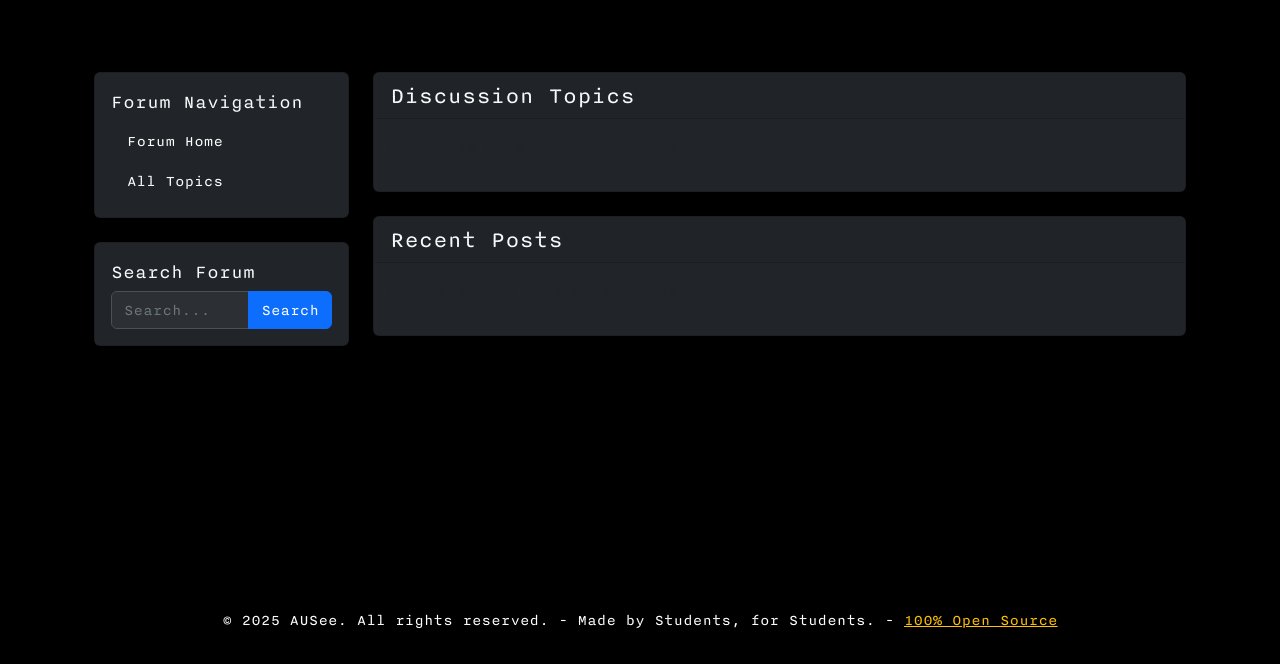
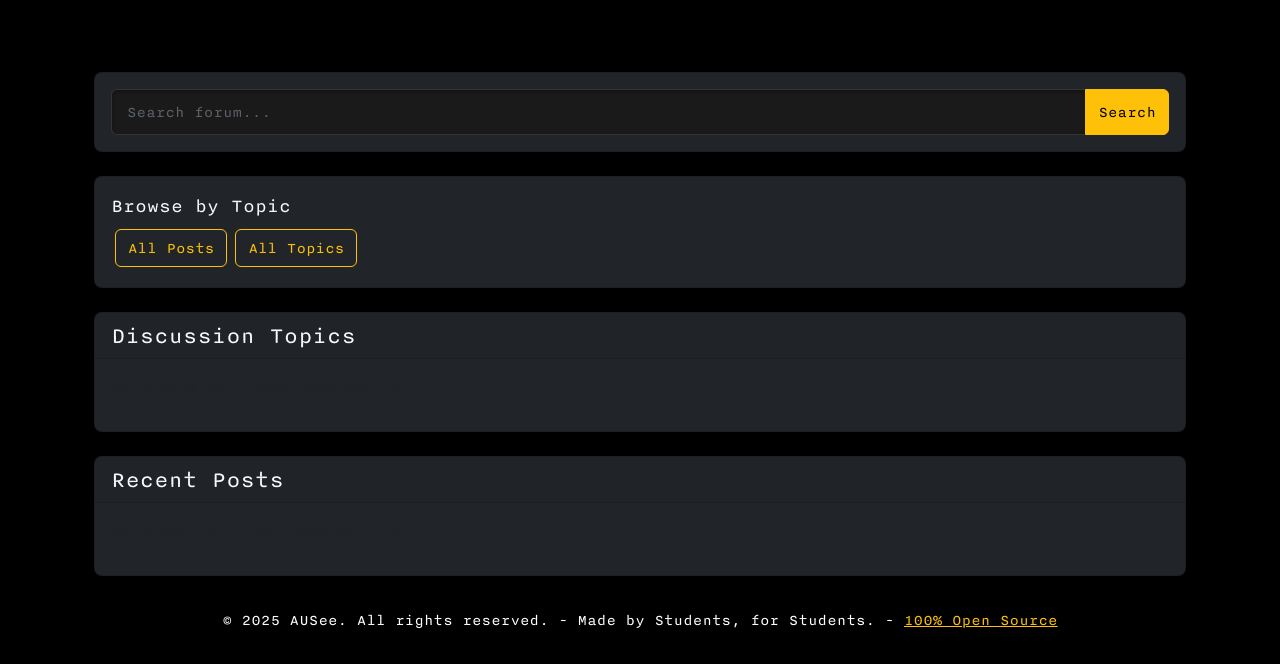
Before and after one commit to NatanAmado/AUSee, a Django app: page /forum/ in a window 1280 px wide. Shown: the part 136-800 px from the top of the page. Run offline with Django 4.2, Linux system fonts and the light colour scheme; data that the repository does not hold is empty; parts of the project's set-up code (start-up, migrations or seed data) failed here and were passed over.

Commit message:
Refactor forum styles and templates: update button colors to yellow for consistency, enhance card styles with rounded corners, and improve form input aesthetics. Adjust navigation layout for better usability and streamline search functionality.

```diff
--- a/CourseReviews1/static/css/forum.css
+++ b/CourseReviews1/static/css/forum.css
@@ -3,6 +3,8 @@
 /* Post and Comment Cards */
 .card {
     transition: transform 0.2s;
+    border-radius: 8px;
+    overflow: hidden;
 }
 
 .card:hover {
@@ -17,6 +19,28 @@
 .btn-outline-success:hover,
 .btn-outline-danger:hover {
     transform: scale(1.1);
+}
+
+/* Yellow Buttons - Replacing Blue */
+.btn-primary {
+    background-color: #dba309 !important;
+    border-color: #dba309 !important;
+}
+
+.btn-primary:hover {
+    background-color: #c99000 !important;
+    border-color: #c99000 !important;
+}
+
+.btn-outline-primary {
+    color: #dba309 !important;
+    border-color: #dba309 !important;
+}
+
+.btn-outline-primary:hover,
+.btn-outline-primary.active {
+    background-color: #dba309 !important;
+    color: #fff !important;
 }
 
 /* Comments */
@@ -35,21 +59,30 @@
 }
 
 /* Forms */
-.form-control {
-    background-color: #2c3034;
-    border-color: #495057;
+.form-control, .custom-input {
+    background-color: #1a1a1a;
+    border-color: #333;
     color: #fff;
+    border-radius: 6px;
+    padding: 10px 15px;
+    box-shadow: inset 0 2px 4px rgba(0, 0, 0, 0.3);
+    transition: all 0.3s ease;
 }
 
-.form-control:focus {
-    background-color: #2c3034;
-    border-color: #0d6efd;
+.form-control:focus, .custom-input:focus {
+    background-color: #222;
+    border-color: #dba309;
     color: #fff;
-    box-shadow: 0 0 0 0.25rem rgba(13, 110, 253, 0.25);
+    box-shadow: 0 0 0 0.25rem rgba(219, 163, 9, 0.25);
 }
 
-.form-control::placeholder {
+.form-control::placeholder, .custom-input::placeholder {
     color: #6c757d;
+    opacity: 0.8;
+}
+
+textarea.form-control {
+    min-height: 120px;
 }
 
 /* Pagination */
@@ -60,14 +93,14 @@
 }
 
 .page-link:hover {
-    background-color: #0d6efd;
-    border-color: #0d6efd;
+    background-color: #dba309;
+    border-color: #dba309;
     color: #fff;
 }
 
 .page-item.active .page-link {
-    background-color: #0d6efd;
-    border-color: #0d6efd;
+    background-color: #dba309;
+    border-color: #dba309;
 }
 
 /* Search Box */
--- a/forum/templates/forum/base_forum.html
+++ b/forum/templates/forum/base_forum.html
@@ -6,54 +6,43 @@
     {% csrf_token %}
 </form>
 <div class="container mt-4">
-    <div class="row">
-        <!-- Sidebar -->
-        <div class="col-md-3">
-            <div class="card bg-dark text-light mb-4">
-                <div class="card-body">
-                    <h5 class="card-title">Forum Navigation</h5>
-                    <ul class="nav flex-column">
-                        <li class="nav-item">
-                            <a class="nav-link text-light" href="{% url 'forum:home' %}">Forum Home</a>
-                        </li>
-                        <li class="nav-item">
-                            <a class="nav-link text-light" href="{% url 'forum:topic_list' %}">All Topics</a>
-                        </li>
-                        {% if user.is_authenticated %}
-                        <li class="nav-item">
-                            <a class="nav-link text-light" href="{% url 'forum:create_topic' %}">Create Topic</a>
-                        </li>
-                        {% endif %}
-                    </ul>
-                </div>
-            </div>
-
-            <!-- Search Box -->
+    <!-- Search Box at the top -->
+    <div class="row mb-4">
+        <div class="col-md-12">
             <div class="card bg-dark text-light">
                 <div class="card-body">
-                    <h5 class="card-title">Search Forum</h5>
-                    <form action="{% url 'forum:search' %}" method="get">
+                    <form action="{% url 'forum:search' %}" method="get" class="d-flex">
                         <div class="input-group">
-                            <input type="text" name="q" class="form-control" placeholder="Search...">
-                            <button type="submit" class="btn btn-primary">Search</button>
+                            <input type="text" name="q" class="form-control custom-input" placeholder="Search forum...">
+                            <button type="submit" class="btn btn-warning">Search</button>
                         </div>
                     </form>
                 </div>
             </div>
         </div>
+    </div>
 
+    <!-- Filter-style Topic Navigation -->
+    <div class="row mb-4">
+        <div class="col-md-12">
+            <div class="card bg-dark text-light">
+                <div class="card-body">
+                    <h5 class="card-title">Browse by Topic</h5>
+                    <div class="d-flex flex-wrap">
+                        <a href="{% url 'forum:home' %}" class="btn btn-outline-warning m-1">All Posts</a>
+                        <a href="{% url 'forum:topic_list' %}" class="btn btn-outline-warning m-1">All Topics</a>
+                        {% if user.is_authenticated %}
+                        <a href="{% url 'forum:create_topic' %}" class="btn btn-warning m-1">Create Topic</a>
+                        {% endif %}
+                    </div>
+                </div>
+            </div>
+        </div>
+    </div>
+
+    <div class="row">
         <!-- Main Content -->
-        <div class="col-md-9">
-            {% if messages %}
-            <div class="messages">
-                {% for message in messages %}
-                <div class="alert alert-{{ message.tags }}">
-                    {{ message }}
-                </div>
-                {% endfor %}
-            </div>
-            {% endif %}
-
+        <div class="col-md-12">
             {% block forum_content %}
             {% endblock %}
         </div>
--- a/forum/templates/forum/home.html
+++ b/forum/templates/forum/home.html
@@ -8,7 +8,7 @@
             <div class="card-header d-flex justify-content-between align-items-center">
                 <h4 class="mb-0">Discussion Topics</h4>
                 {% if user.is_authenticated %}
-                <a href="{% url 'forum:create_topic' %}" class="btn btn-primary btn-sm">Create Topic</a>
+                <a href="{% url 'forum:create_topic' %}" class="btn btn-warning btn-sm">Create Topic</a>
                 {% endif %}
             </div>
             <div class="card-body">
--- a/forum/templates/forum/post_detail.html
+++ b/forum/templates/forum/post_detail.html
@@ -7,7 +7,7 @@
     <div class="card-header d-flex justify-content-between align-items-center">
         <h3 class="mb-0">{{ post.title }}</h3>
         {% if user == post.author %}
-        <a href="{% url 'forum:edit_post' post.id %}" class="btn btn-outline-primary btn-sm">Edit Post</a>
+        <a href="{% url 'forum:edit_post' post.id %}" class="btn btn-outline-warning btn-sm">Edit Post</a>
         {% endif %}
     </div>
     <div class="card-body">
--- a/forum/templates/forum/post_form.html
+++ b/forum/templates/forum/post_form.html
@@ -22,7 +22,7 @@
                 {% endif %}
             </div>
             {% endfor %}
-            <button type="submit" class="btn btn-primary">{% if post %}Update Post{% else %}Create Post{% endif %}</button>
+            <button type="submit" class="btn btn-warning">{% if post %}Update Post{% else %}Create Post{% endif %}</button>
             {% if post %}
             <a href="{% url 'forum:post_detail' post.id %}" class="btn btn-secondary">Cancel</a>
             {% else %}
--- a/forum/templates/forum/topic_detail.html
+++ b/forum/templates/forum/topic_detail.html
@@ -6,7 +6,7 @@
     <div class="card-header d-flex justify-content-between align-items-center">
         <h3 class="mb-0">{{ topic.name }}</h3>
         {% if user.is_authenticated %}
-        <a href="{% url 'forum:create_post_in_topic' topic.id %}" class="btn btn-primary">New Post</a>
+        <a href="{% url 'forum:create_post_in_topic' topic.id %}" class="btn btn-warning">New Post</a>
         {% endif %}
     </div>
     <div class="card-body">
@@ -22,8 +22,8 @@
 <!-- Sorting Options -->
 <div class="mb-4">
     <div class="btn-group">
-        <a href="?sort=recent" class="btn btn-outline-primary {% if sort_by == 'recent' %}active{% endif %}">Recent</a>
-        <a href="?sort=top" class="btn btn-outline-primary {% if sort_by == 'top' %}active{% endif %}">Top</a>
+        <a href="?sort=recent" class="btn btn-outline-warning {% if sort_by == 'recent' %}active{% endif %}">Recent</a>
+        <a href="?sort=top" class="btn btn-outline-warning {% if sort_by == 'top' %}active{% endif %}">Top</a>
     </div>
 </div>
 
--- a/forum/templates/forum/topic_form.html
+++ b/forum/templates/forum/topic_form.html
@@ -22,7 +22,7 @@
                 {% endif %}
             </div>
             {% endfor %}
-            <button type="submit" class="btn btn-primary">Create Topic</button>
+            <button type="submit" class="btn btn-warning">Create Topic</button>
             <a href="{% url 'forum:topic_list' %}" class="btn btn-secondary">Cancel</a>
         </form>
     </div>
```
